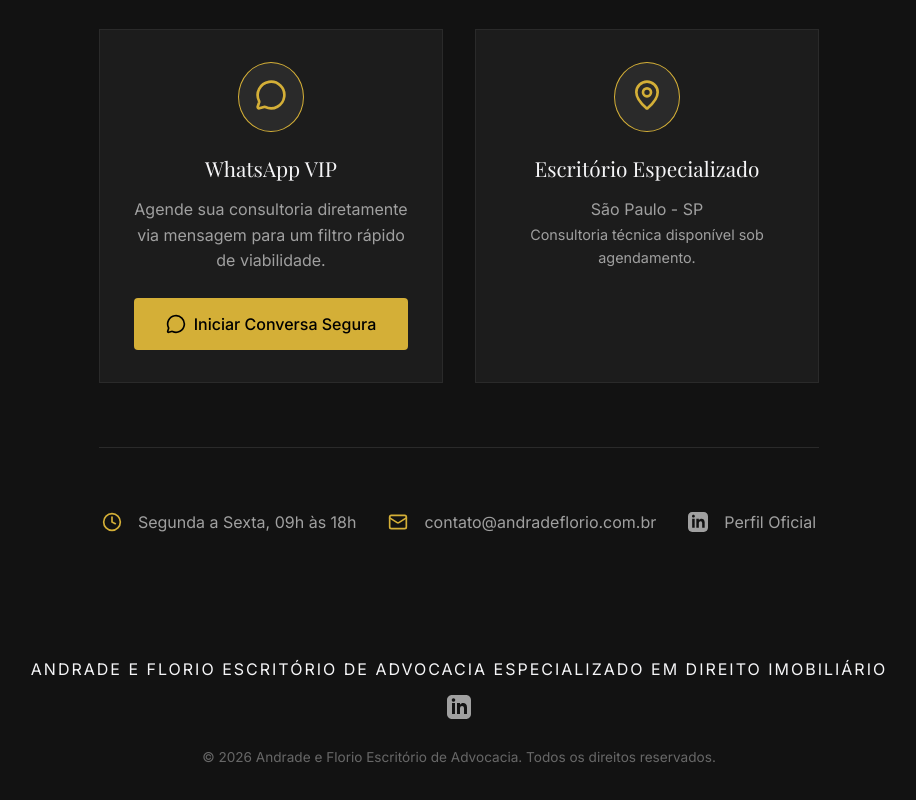
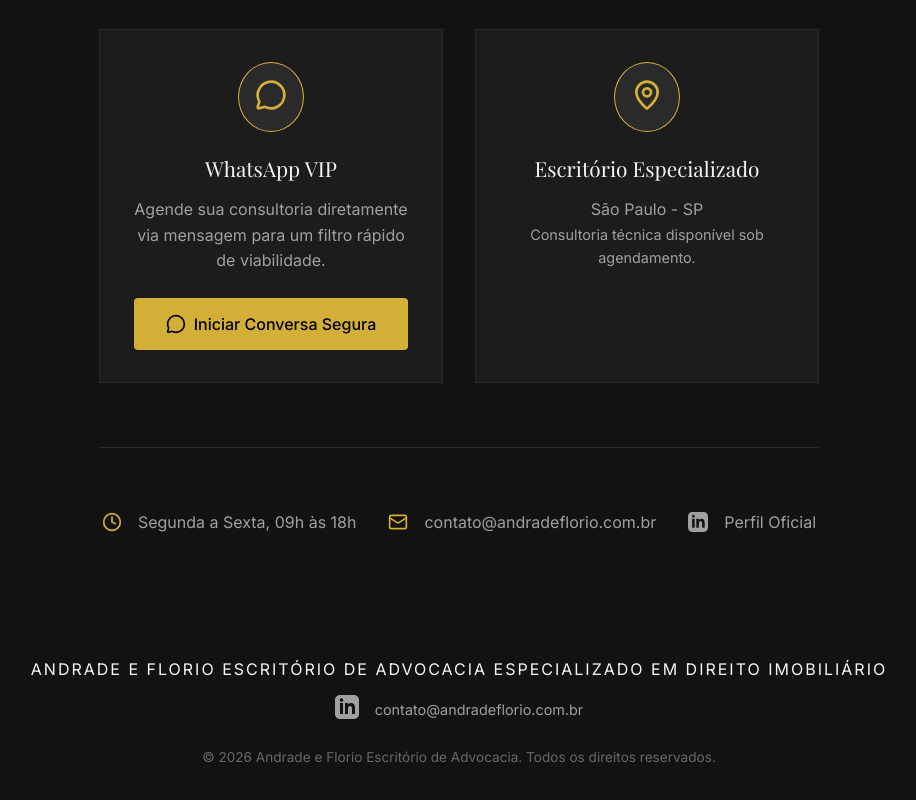
Before and after one commit to aleandrade926/andrade-florio-web, a React (Vite) app: page /atendimento in a window 1280 px wide. Shown: the part 326-1126 px from the top of the page, without its empty margins (181-1097 px from the left). Built offline with nearby package versions, Linux system fonts and the light colour scheme; a web font is replaced by a local one.

Commit message:
feat: add professional email to footer

```diff
--- a/src/components/Shared.jsx
+++ b/src/components/Shared.jsx
@@ -80,6 +80,14 @@ export function Footer() {
             >
               <LinkedinIcon size={24} />
             </a>
+            <a
+              href="mailto:contato@andradeflorio.com.br"
+              style={{ color: 'var(--text-muted)', textDecoration: 'none', transition: 'color 0.2s ease', fontSize: '0.9rem', display: 'flex', alignItems: 'center' }}
+              onMouseOver={e => e.currentTarget.style.color = 'var(--accent-gold)'}
+              onMouseOut={e => e.currentTarget.style.color = 'var(--text-muted)'}
+            >
+              contato@andradeflorio.com.br
+            </a>
         </div>
         <p style={{ fontSize: '0.85rem', opacity: 0.6 }}>© {new Date().getFullYear()} Andrade e Florio Escritório de Advocacia. Todos os direitos reservados.</p>
       </div>
```
